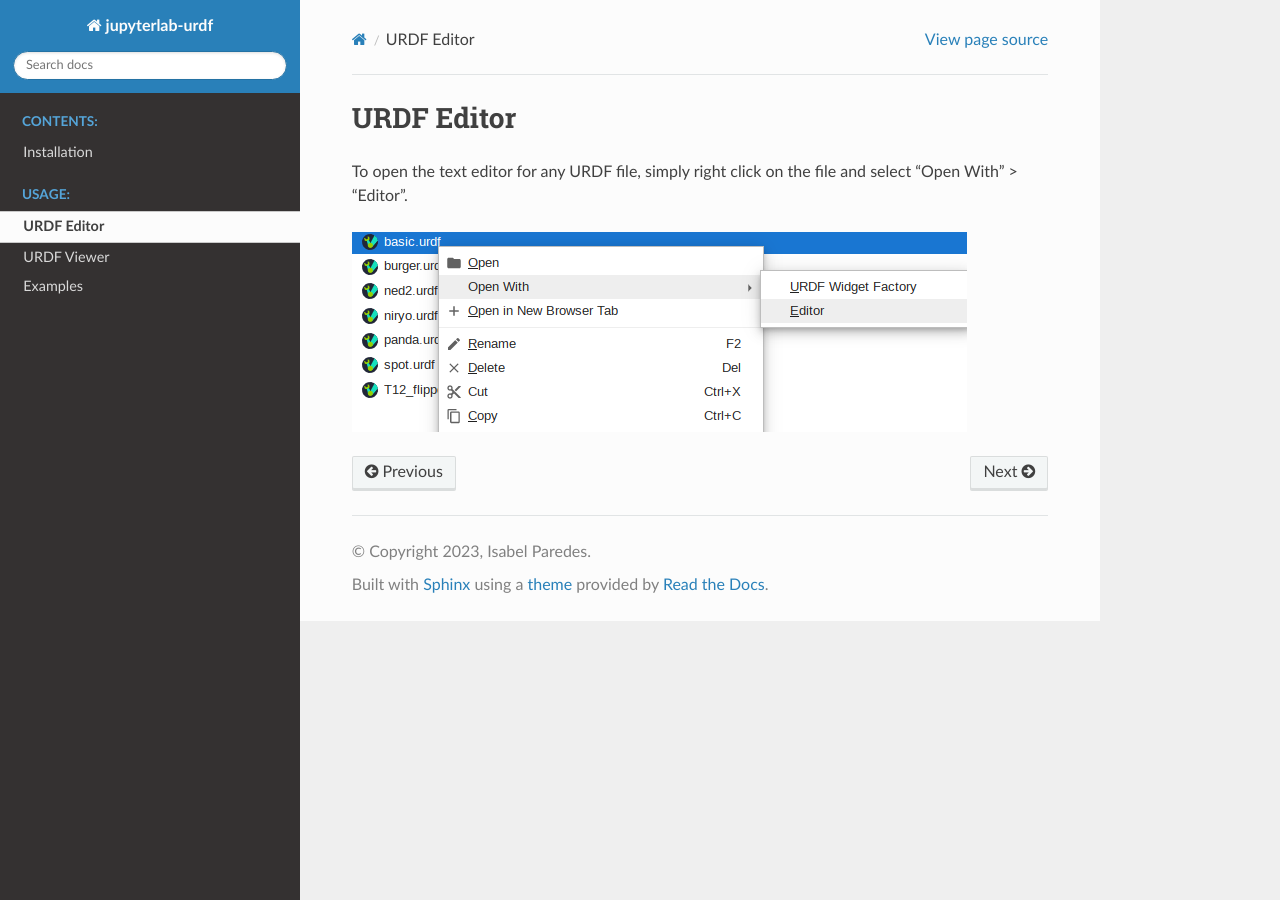
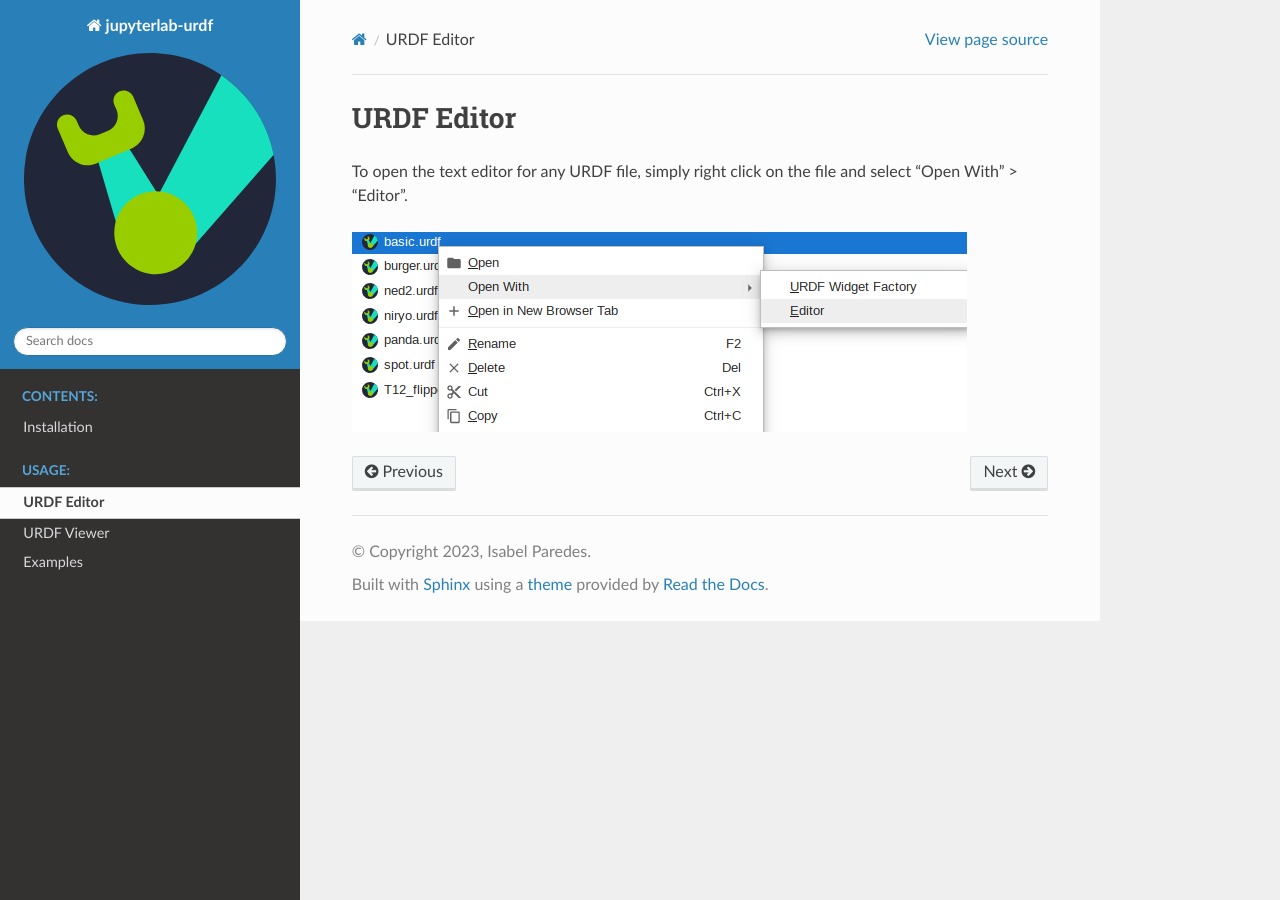
Before and after one commit to jupyter-robotics/jupyterlab-urdf, a Sphinx documentation site: the page built from docs/urdf_editor.md, in a window 1280 px wide. Built offline with Sphinx 7.4.7 and the Read the Docs theme 2.0.0, drawn with Linux system fonts in a browser that asks for light colours.

Commit message:
Add logo

```diff
--- a/docs/conf.py
+++ b/docs/conf.py
@@ -57,6 +57,8 @@
 #
 html_theme = 'sphinx_rtd_theme'
 html_theme_path = [sphinx_rtd_theme.get_html_theme_path()]
+html_favicon = 'favicon.ico'
+html_logo = 'logo.svg'
 
 # Add any paths that contain custom static files (such as style sheets) here,
 # relative to this directory. They are copied after the builtin static files,
```
Also changed, not shown: docs/favicon.ico (added), docs/logo.svg (added).
